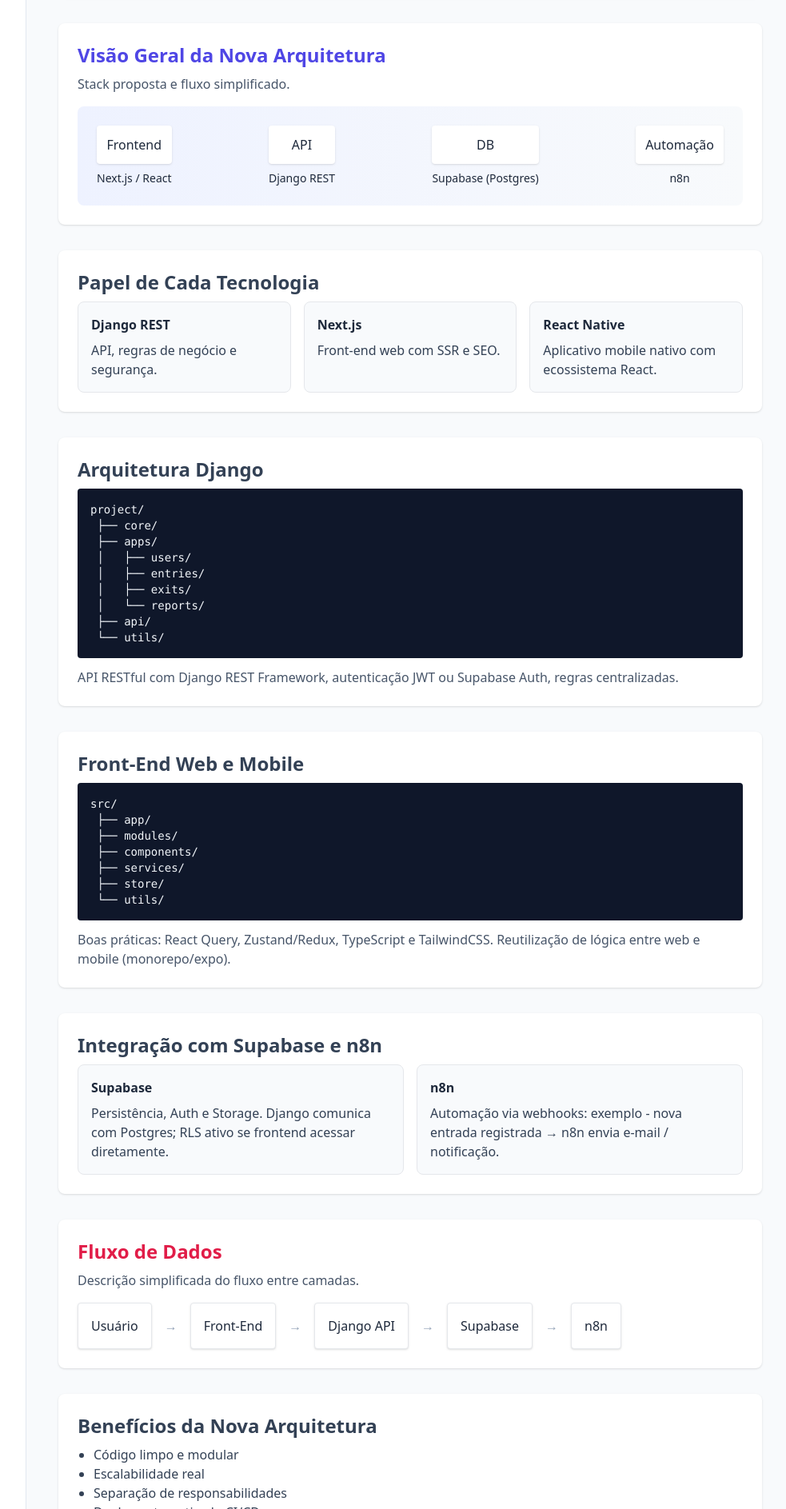
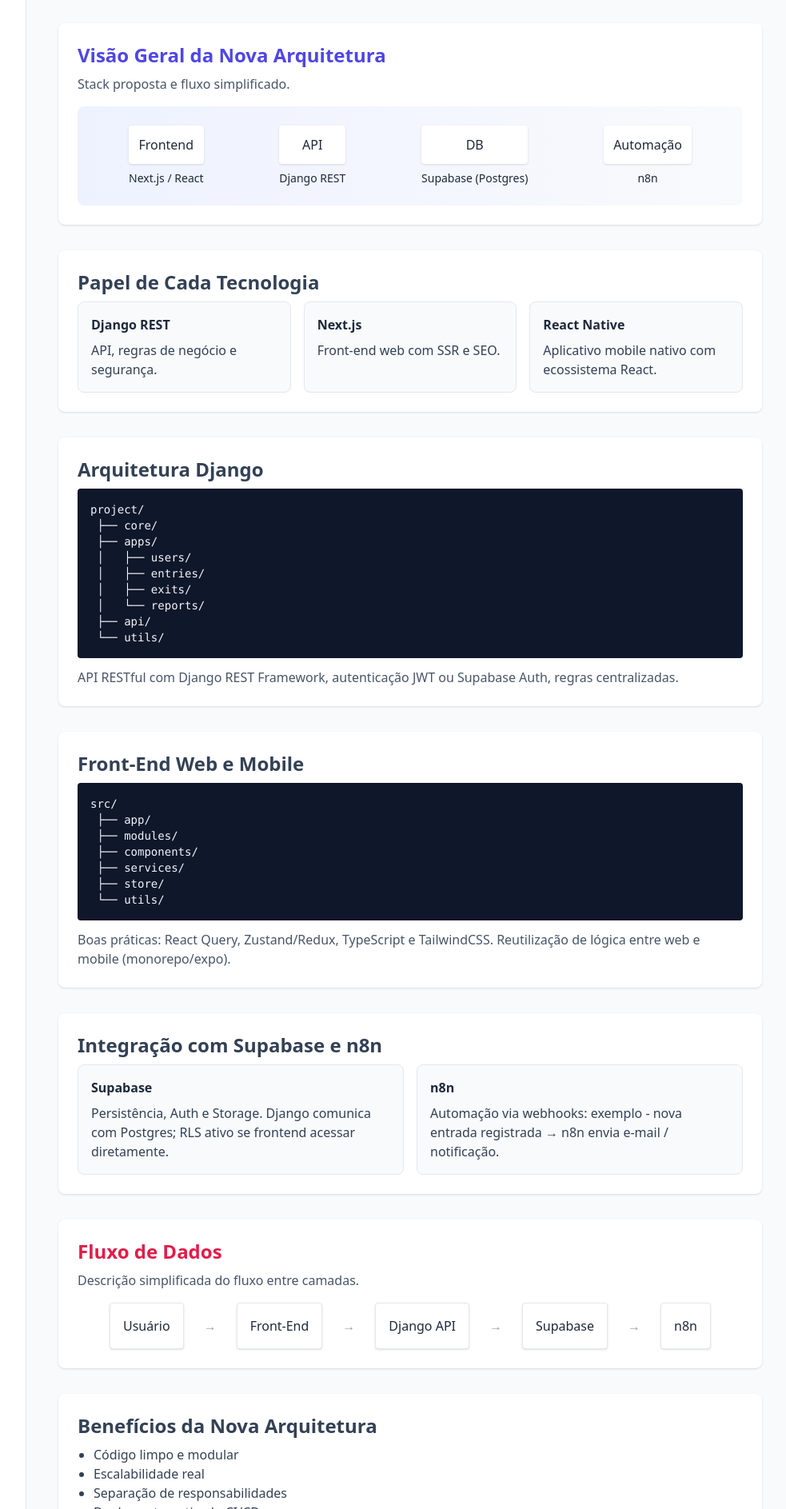
Before and after one commit to leonardoignacio/propostaHenrique, a plain HTML site: page index.html in a window 1280 px wide. Shown: the part 1292-3179 px from the top of the page at 80% size, without its empty margins (287-1270 px from the left). Drawn offline with nearby package versions, Linux system fonts and the light colour scheme.

Commit message:
ajuste responsividade

```diff
--- a/index.html
+++ b/index.html
@@ -209,7 +209,7 @@
         <h2 class="text-2xl font-bold text-indigo-600 mb-2">Visão Geral da Nova Arquitetura</h2>
         <p class="text-slate-600 mb-4">Stack proposta e fluxo simplificado.</p>
         <div class="bg-gradient-to-r from-indigo-50 to-slate-50 p-6 rounded-lg">
-          <div class="flex flex-col md:flex-row items-center gap-6 justify-between">
+          <div class="flex flex-col md:flex-row items-center mx-5 px-5 gap-6 justify-between">
             <div class="text-center">
               <div class="p-3 rounded bg-white shadow">Frontend</div>
               <p class="text-sm mt-2">Next.js / React</p>
@@ -291,7 +291,7 @@
       <section id="slide-10" class="mb-8 bg-white rounded-lg shadow p-6">
         <h2 class="text-2xl font-bold text-rose-600 mb-2">Fluxo de Dados</h2>
         <p class="text-slate-600 mb-4">Descrição simplificada do fluxo entre camadas.</p>
-        <div class="flex items-center gap-4">
+        <div class="flex flex-col md:flex-row mx-5 px-5 gap-6 justify-between items-center gap-4">
           <div class="p-4 rounded bg-white border shadow">Usuário</div>
           <div class="text-slate-400">→</div>
           <div class="p-4 rounded bg-white border shadow">Front-End</div>
```
